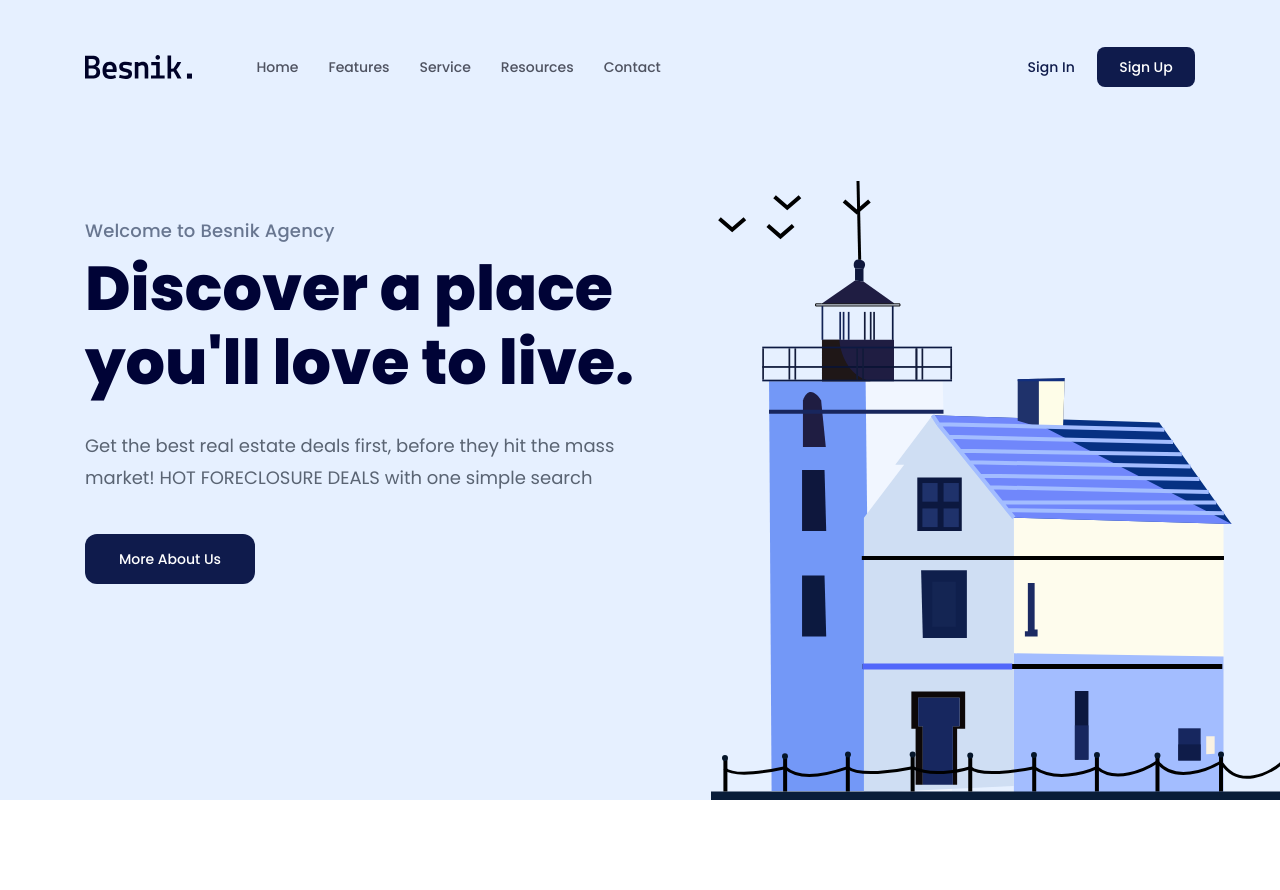
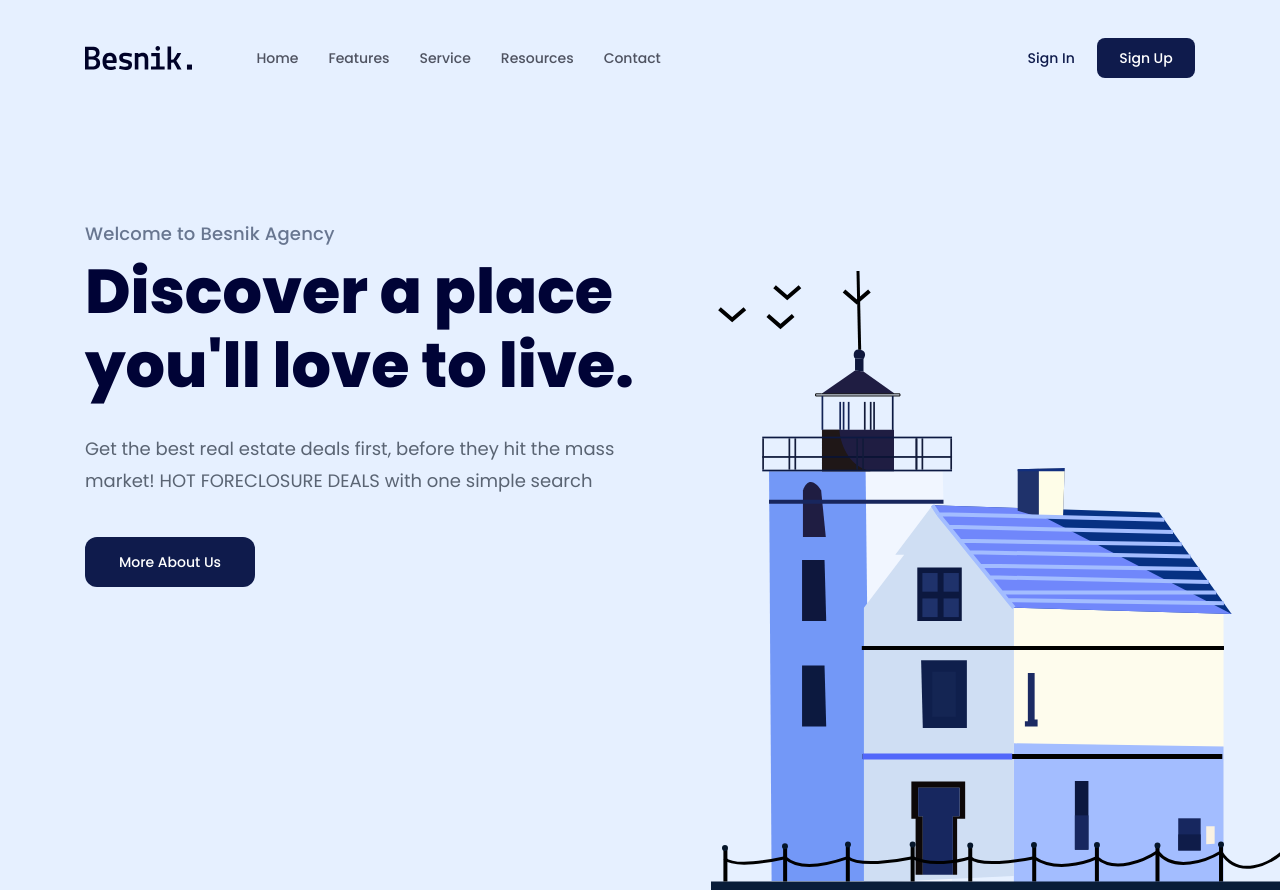
Before and after one commit to Hidden-Man-xxx/html-css-01, a plain HTML site: page index.html in a window 1280 px wide. Shown: the top 890 px of the page. Drawn offline with Linux system fonts and the light colour scheme.

Commit message:
cai thien header

```diff
--- a/assets/css/styles.css
+++ b/assets/css/styles.css
@@ -51,16 +51,26 @@ a {
 }
 /* Header */
 
-.header {
+.fixed-header {
+    background-color: #e6f0ff;
+    padding-top: 26px;
+    position: sticky;
+    top: -26px;
+    z-index: 1;
+}
+
+.hero-wrap {
     position: relative;
     background: #e6f0ff;
     height: 100vh;
+    display: flex;
+    flex-direction: column;
 }
 
 .navbar {
     display: flex;
     align-items: center;
-    padding-top: 47px;
+    padding: 12px 0;
 }
 
 .navbar ul {
--- a/index.html
+++ b/index.html
@@ -18,9 +18,9 @@
     </head>
     <body>
         <main>
-            <!-- Header -->
-            <header class="header">
+            <header class="fixed-header">
                 <div class="content">
+                    <!-- Navbar -->
                     <nav class="navbar">
                         <!--  Logo -->
                         <img src="./assets/img/logo.svg" alt="Besnik." />
@@ -41,7 +41,11 @@
                             <a href="#!" class="btn action-btn">Sign Up</a>
                         </div>
                     </nav>
-
+                </div>
+            </header>
+            <!-- Hero -->
+            <div class="hero-wrap">
+                <div class="content">
                     <div class="hero">
                         <div class="info">
                             <p class="sub-title">Welcome to Besnik Agency</p>
@@ -63,7 +67,7 @@
                         />
                     </div>
                 </div>
-            </header>
+            </div>
             <!-- Clients -->
             <section class="clients">
                 <div class="content">
```
